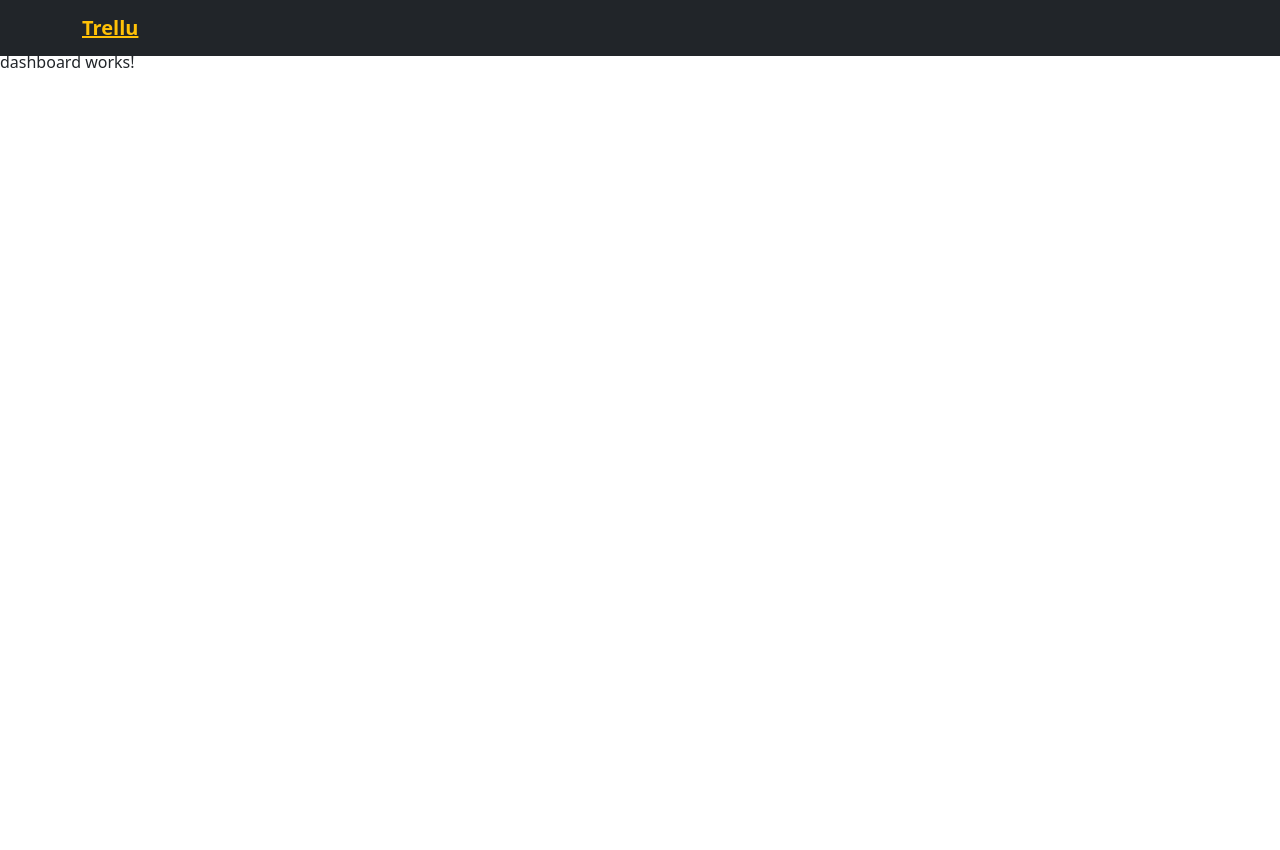
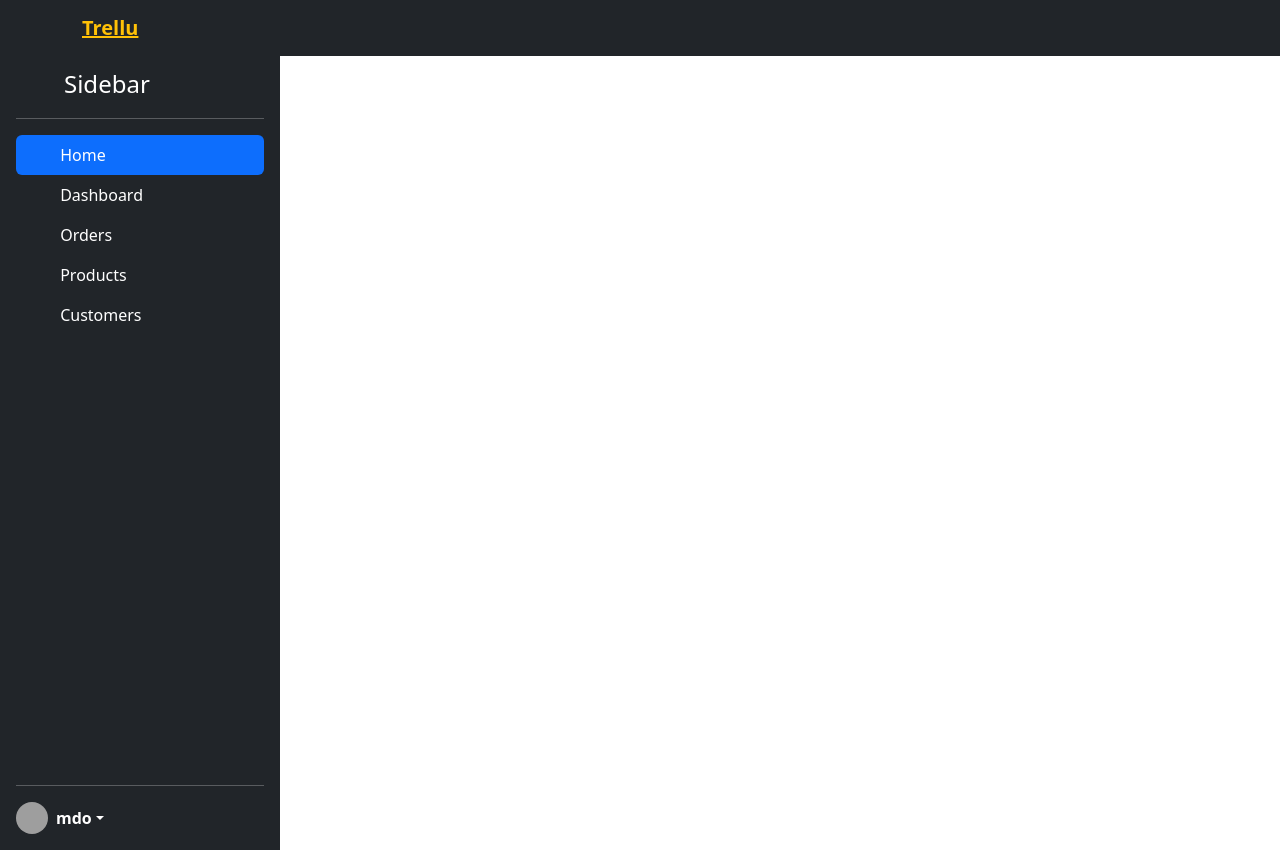
Before and after one commit to johnvillar41/-A-Web-based-Online-Entrance-Examination-and-Registration, an Angular app in the folder entrance-examination-and-registration/: page /dashboard in a window 1280 px wide. Before the commit the page ends 800 px from the top, so only its background shows below. Built offline with nearby package versions, Linux system fonts and the light colour scheme; grey boxes are pictures that could not be loaded.

Commit message:
Added side nav

```diff
--- a/entrance-examination-and-registration/src/app/dashboard/dashboard.component.css
+++ b/entrance-examination-and-registration/src/app/dashboard/dashboard.component.css
@@ -0,0 +1,3 @@
+.full-height {
+  height: 100vh;
+}
--- a/entrance-examination-and-registration/src/app/dashboard/dashboard.component.html
+++ b/entrance-examination-and-registration/src/app/dashboard/dashboard.component.html
@@ -1 +1,68 @@
-<p>dashboard works!</p>
+<div class="d-flex flex-column flex-shrink-0 p-3 text-white bg-dark full-height" style="width: 280px;">
+  <a href="/" class="d-flex align-items-center mb-3 mb-md-0 me-md-auto text-white text-decoration-none">
+    <svg class="bi me-2" width="40" height="32">
+      <use xlink:href="#bootstrap"></use>
+    </svg>
+    <span class="fs-4">Sidebar</span>
+  </a>
+  <hr>
+  <ul class="nav nav-pills flex-column mb-auto">
+    <li class="nav-item">
+      <a href="#" class="nav-link active" aria-current="page">
+        <svg class="bi me-2" width="16" height="16">
+          <use xlink:href="#home"></use>
+        </svg>
+        Home
+      </a>
+    </li>
+    <li>
+      <a href="#" class="nav-link text-white">
+        <svg class="bi me-2" width="16" height="16">
+          <use xlink:href="#speedometer2"></use>
+        </svg>
+        Dashboard
+      </a>
+    </li>
+    <li>
+      <a href="#" class="nav-link text-white">
+        <svg class="bi me-2" width="16" height="16">
+          <use xlink:href="#table"></use>
+        </svg>
+        Orders
+      </a>
+    </li>
+    <li>
+      <a href="#" class="nav-link text-white">
+        <svg class="bi me-2" width="16" height="16">
+          <use xlink:href="#grid"></use>
+        </svg>
+        Products
+      </a>
+    </li>
+    <li>
+      <a href="#" class="nav-link text-white">
+        <svg class="bi me-2" width="16" height="16">
+          <use xlink:href="#people-circle"></use>
+        </svg>
+        Customers
+      </a>
+    </li>
+  </ul>
+  <hr>
+  <div class="dropdown">
+    <a href="#" class="d-flex align-items-center text-white text-decoration-none dropdown-toggle" id="dropdownUser1"
+      data-bs-toggle="dropdown" aria-expanded="false">
+      <img src="https://github.com/mdo.png" alt="" width="32" height="32" class="rounded-circle me-2">
+      <strong>mdo</strong>
+    </a>
+    <ul class="dropdown-menu dropdown-menu-dark text-small shadow" aria-labelledby="dropdownUser1">
+      <li><a class="dropdown-item" href="#">New project...</a></li>
+      <li><a class="dropdown-item" href="#">Settings</a></li>
+      <li><a class="dropdown-item" href="#">Profile</a></li>
+      <li>
+        <hr class="dropdown-divider">
+      </li>
+      <li><a class="dropdown-item" href="#">Sign out</a></li>
+    </ul>
+  </div>
+</div>
--- a/entrance-examination-and-registration/src/app/login/login.component.ts
+++ b/entrance-examination-and-registration/src/app/login/login.component.ts
@@ -2,7 +2,7 @@
 import { NgForm } from '@angular/forms';
 import { Router } from '@angular/router';
 import { AuthService } from 'src/services/auth-service.service';
-import { LoginModel } from '../models/loginModel';
+import { LoginModel } from '../../models/loginModel';
 
 @Component({
   selector: 'app-login',
--- a/entrance-examination-and-registration/src/app/sign-up/sign-up.component.ts
+++ b/entrance-examination-and-registration/src/app/sign-up/sign-up.component.ts
@@ -1,6 +1,6 @@
 import { Component, OnInit } from '@angular/core';
 import { NgForm } from '@angular/forms';
-import { SignUpModel } from '../models/signUpModel';
+import { SignUpModel } from '../../models/signUpModel';
 
 @Component({
   selector: 'app-sign-up',
```
Also changed, not shown: entrance-examination-and-registration/src/models/loginModel.ts (renamed from entrance-examination-and-registration/src/app/models/loginModel.ts), entrance-examination-and-registration/src/models/signUpModel.ts (renamed from entrance-examination-and-registration/src/app/models/signUpModel.ts).
